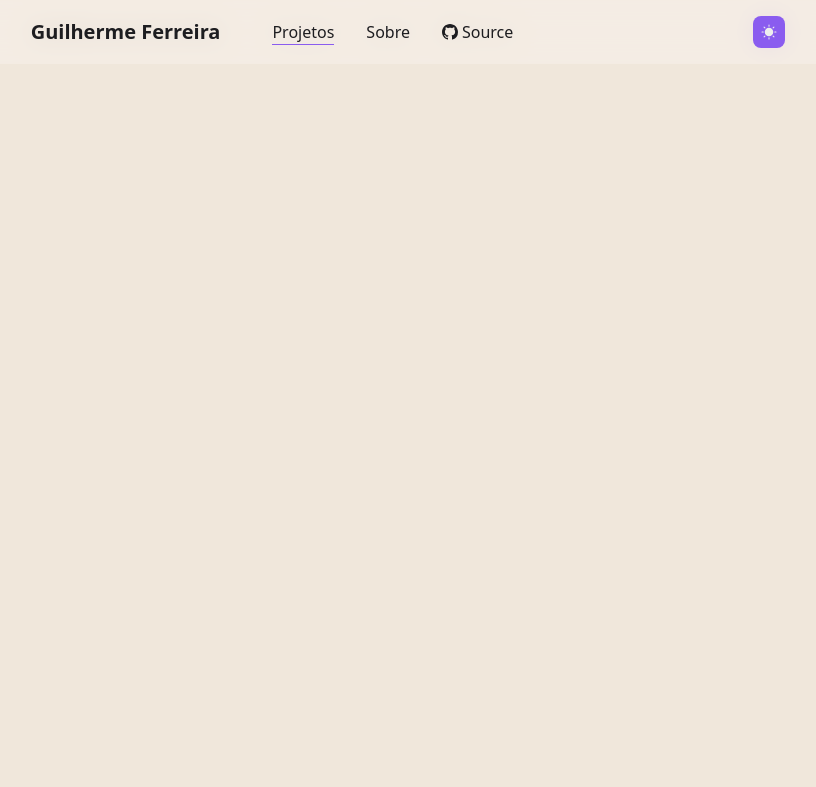
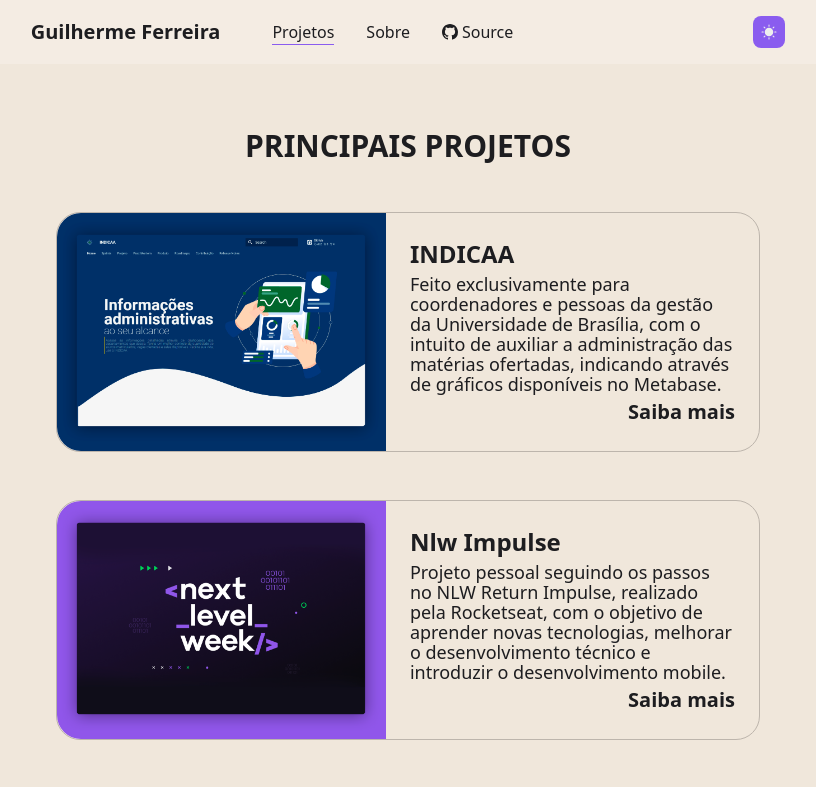
Before and after one commit to guibrbs/guilherme-ferreira, a Next.js app: page /projetos in a window 1280 px wide. Shown: the top 787 px of the page, without its empty margins (232-1048 px from the left). Built offline with nearby package versions, Linux system fonts and the light colour scheme.

Commit message:
:rocket: Adding layout animations on pages

```diff
--- a/pages/index.tsx
+++ b/pages/index.tsx
@@ -1,15 +1,14 @@
 import type { NextPage } from 'next'
-import { Header } from '../components/Header'
 import { MainContent } from '../components/MainContent'
 import { Banner } from '../components/Banner'
+import Layout from '../components/Layout'
 
 const Home: NextPage = () => {
   return (
-    <div>
-      <Header />
+    <Layout>
       <MainContent />
       <Banner />
-    </div>
+    </Layout>
   )
 }
 
--- a/pages/projetos.js
+++ b/pages/projetos.js
@@ -1,13 +1,11 @@
-import { Header } from '../components/Header'
+import { Banner } from '../components/Banner'
+import Layout from '../components/Layout'
 
 function Projetos() {
     return (
-      <>
-        <Header />
-        <div>
-          Projetos
-        </div>
-      </>
+      <Layout>
+          <Banner />
+      </Layout>
     )
   }
 
```
